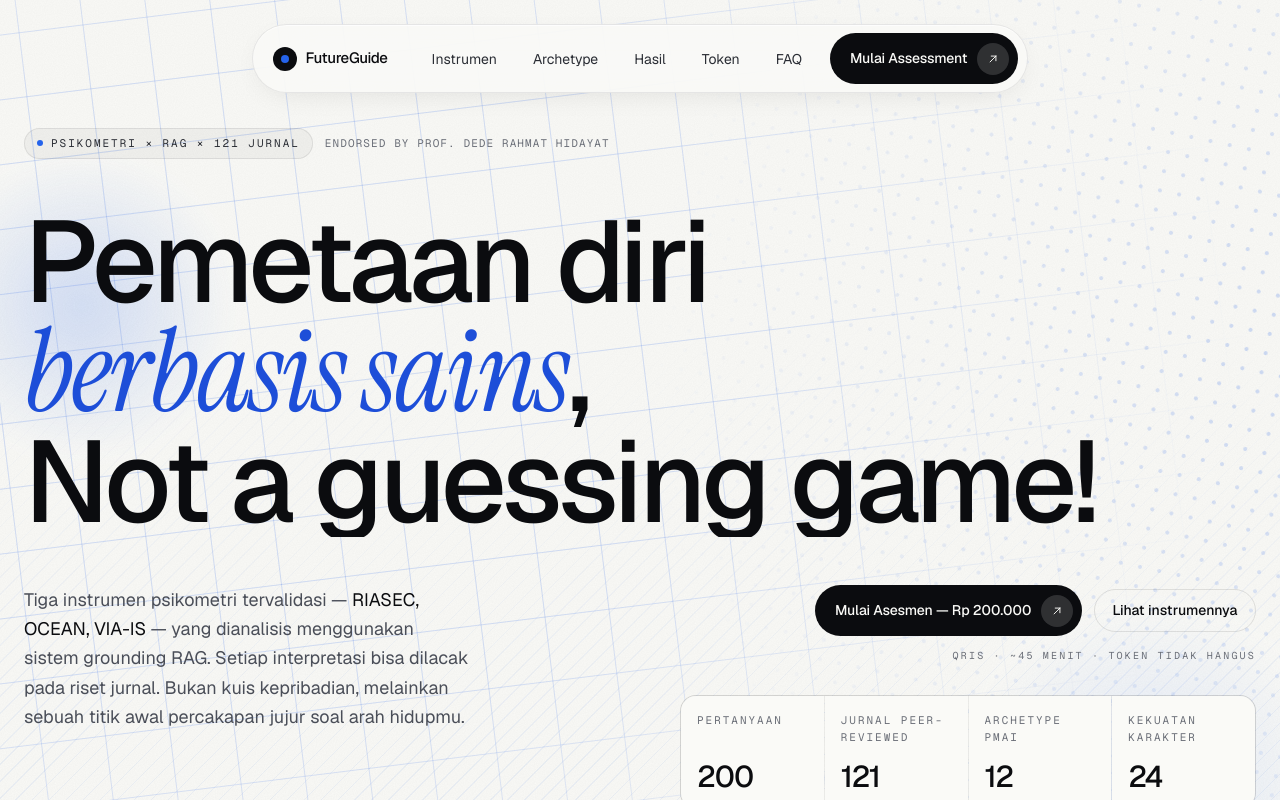
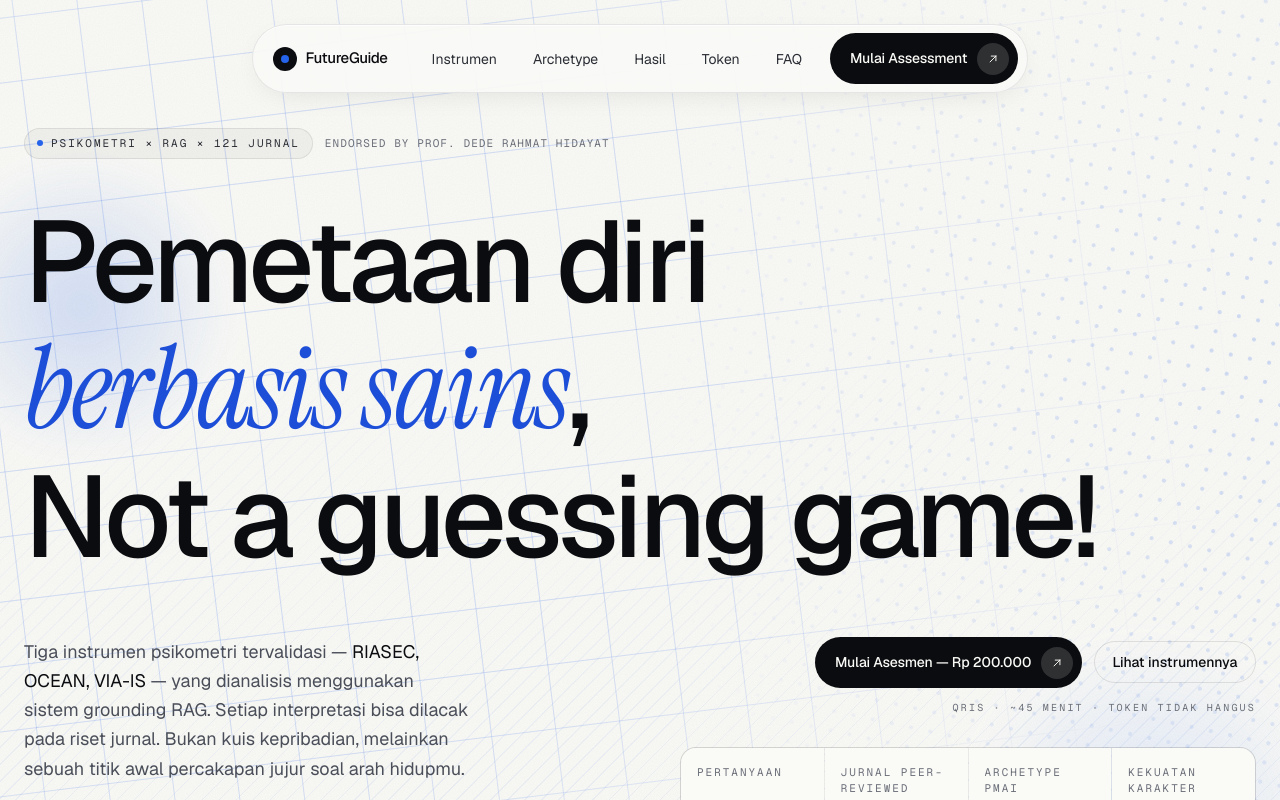
Before and after one commit to rayinailham/futureguide-web, a Vue app: page / in a window 1280 px wide. Shown: the top 800 px of the page. Built offline with nearby package versions, Linux system fonts and the light colour scheme.

Commit message:
fix: prevent hero headline text clipping from tight line-height

```diff
--- a/src/components/Hero.vue
+++ b/src/components/Hero.vue
@@ -171,15 +171,15 @@ const stats = [
       <h1
         class="display max-w-[18ch] text-[clamp(3rem,9vw,7.5rem)] text-[var(--color-ink-900)]"
       >
-        <span class="block overflow-hidden">
+        <span class="block overflow-hidden pb-[0.15em]">
           <span data-line class="block">Pemetaan diri</span>
         </span>
-        <span class="block overflow-hidden">
+        <span class="block overflow-hidden pb-[0.15em]">
           <span data-line class="block">
             <span class="serif-italic text-[var(--color-blue-600)]">berbasis sains</span>,
           </span>
         </span>
-        <span class="block overflow-hidden">
+        <span class="block overflow-hidden pb-[0.15em]">
           <span data-line class="block">Not a guessing game!</span>
         </span>
       </h1>
```
